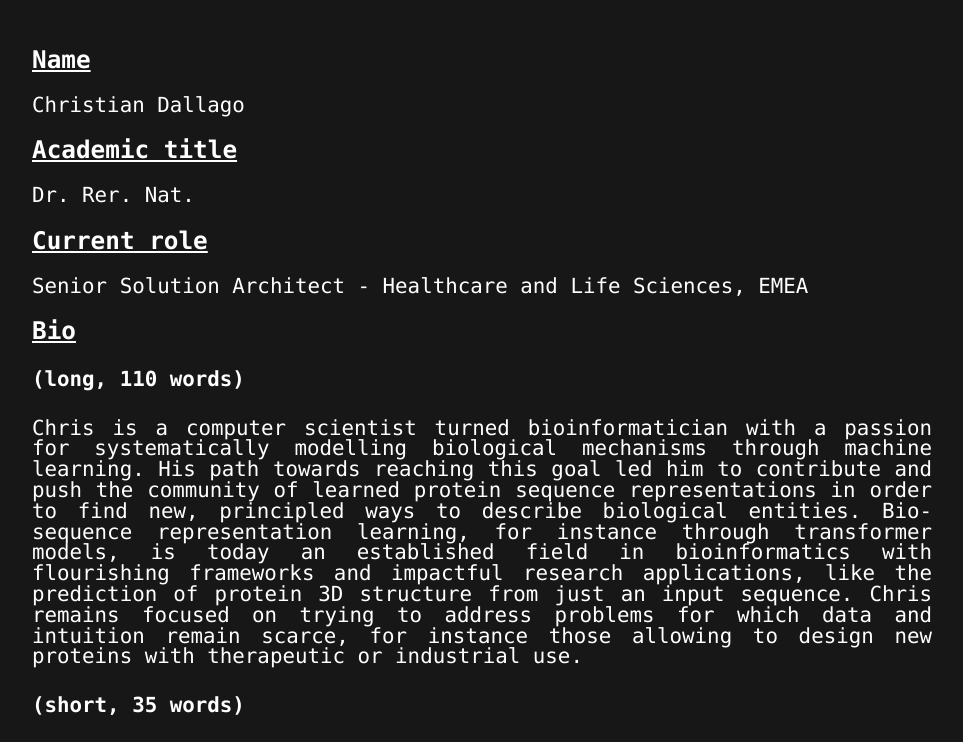
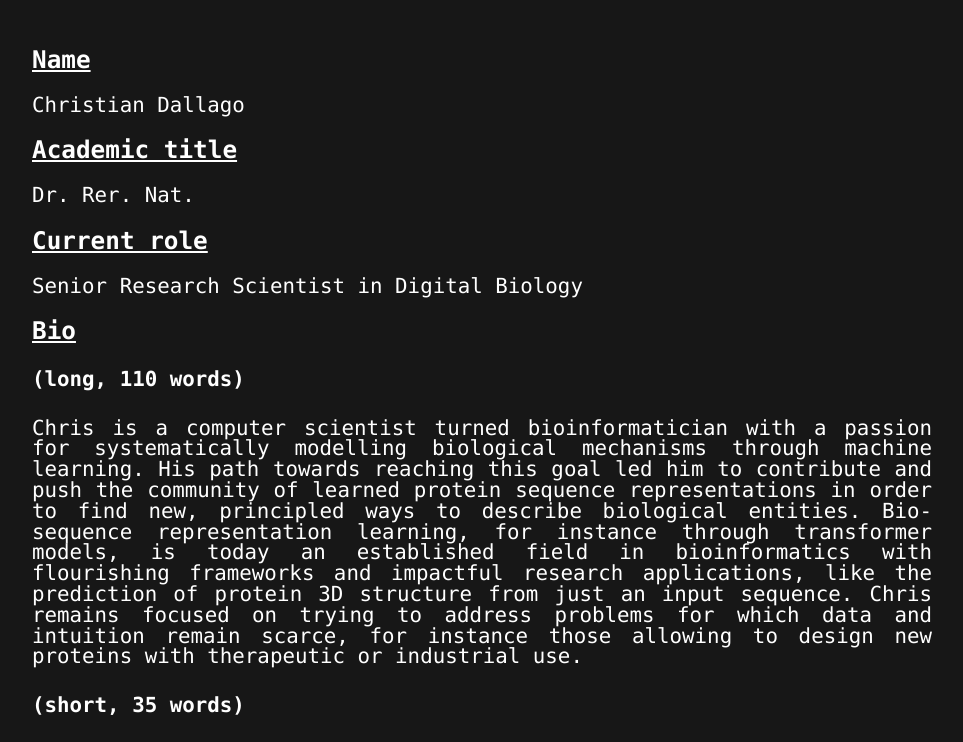
Before and after one commit to sacdallago/sacdallago.github.io, a website: page info.html in a window 1280 px wide. Shown: the top 742 px of the page, without its empty margins (18-981 px from the left). Drawn offline with Linux system fonts and the light colour scheme.

Commit message:
Update info.html

```diff
--- a/info.html
+++ b/info.html
@@ -42,7 +42,7 @@
             Dr. Rer. Nat.
 
             <h3>Current role</h3>
-            Senior Solution Architect - Healthcare and Life Sciences, EMEA
+            Senior Research Scientist in Digital Biology
 
             <h3>Bio</h3>
             <h4>(long, 110 words)</h4>
```
